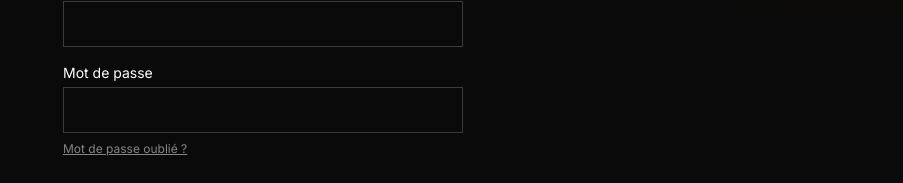
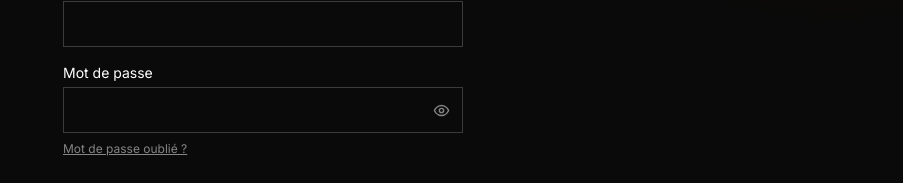
Before and after one commit to adefal849/marketplace-v1, a Next.js app: page /connexion in a window 1280 px wide. Shown: the part 357-540 px from the top of the page, without its empty margins (377-1280 px from the left). Built offline with nearby package versions, Linux system fonts and the light colour scheme; no server answers.

Commit message:
Fix scroll bloqué connexion/inscription + afficher mot de passe

```diff
--- a/app/(auth)/connexion/page.js
+++ b/app/(auth)/connexion/page.js
@@ -3,6 +3,7 @@
 import { useState } from "react";
 import { useRouter } from "next/navigation";
 import Link from "next/link";
+import { Eye, EyeOff } from "lucide-react";
 import BackButton from "../../BackButton";
 import GoogleSignIn from "../../GoogleSignIn";
 import LogoDivineHarvest from "../../LogoDivineHarvest";
@@ -12,6 +13,7 @@ export default function Connexion() {
   const [form, setForm] = useState({ email: "", motDePasse: "" });
   const [erreur, setErreur] = useState("");
   const [chargement, setChargement] = useState(false);
+  const [motDePasseVisible, setMotDePasseVisible] = useState(false);
 
   async function onSubmit(e) {
     e.preventDefault();
@@ -37,11 +39,15 @@ export default function Connexion() {
   }
 
   return (
-    <main className="relative min-h-screen overflow-hidden bg-ink text-paper">
-      <div
-        aria-hidden
-        className="pointer-events-none absolute -right-32 -top-32 h-96 w-96 rounded-full bg-accent opacity-25 blur-3xl"
-      />
+    <main className="relative min-h-screen bg-ink text-paper">
+      {/* overflow-hidden est ici, sur ce conteneur décoratif seulement — pas
+          sur <main> : le mettre sur toute la page empêchait de faire défiler
+          l'écran quand le formulaire dépassait la hauteur visible (clavier
+          ouvert sur mobile, message d'erreur en plus...), ce qui donnait
+          l'impression que la page était "bloquée". */}
+      <div className="pointer-events-none absolute inset-0 overflow-hidden" aria-hidden>
+        <div className="absolute -right-32 -top-32 h-96 w-96 rounded-full bg-accent opacity-25 blur-3xl" />
+      </div>
 
       <div className="relative mx-auto flex min-h-screen max-w-md flex-col px-6 py-16">
         <BackButton secours="/" texte="Accueil" />
@@ -82,13 +88,23 @@ export default function Connexion() {
 
           <label className="flex flex-col gap-1 text-sm">
             Mot de passe
-            <input
-              required
-              type="password"
-              className="border border-paper/20 bg-transparent px-3 py-3 outline-none focus:border-accent"
-              value={form.motDePasse}
-              onChange={(e) => setForm({ ...form, motDePasse: e.target.value })}
-            />
+            <div className="flex items-center border border-paper/20 focus-within:border-accent">
+              <input
+                required
+                type={motDePasseVisible ? "text" : "password"}
+                className="w-full bg-transparent px-3 py-3 outline-none"
+                value={form.motDePasse}
+                onChange={(e) => setForm({ ...form, motDePasse: e.target.value })}
+              />
+              <button
+                type="button"
+                onClick={() => setMotDePasseVisible(!motDePasseVisible)}
+                aria-label={motDePasseVisible ? "Masquer le mot de passe" : "Afficher le mot de passe"}
+                className="px-3 text-paper/50 hover:text-paper"
+              >
+                {motDePasseVisible ? <EyeOff size={17} /> : <Eye size={17} />}
+              </button>
+            </div>
           </label>
 
           <Link href="/mot-de-passe-oublie" className="-mt-2 self-start text-xs text-paper/50 underline">
--- a/app/(auth)/inscription/page.js
+++ b/app/(auth)/inscription/page.js
@@ -3,6 +3,7 @@
 import { useState } from "react";
 import { useRouter } from "next/navigation";
 import Link from "next/link";
+import { Eye, EyeOff } from "lucide-react";
 import BackButton from "../../BackButton";
 import GoogleSignIn from "../../GoogleSignIn";
 import LogoDivineHarvest from "../../LogoDivineHarvest";
@@ -13,6 +14,7 @@ export default function Inscription() {
   const [form, setForm] = useState({ nom: "", email: "", motDePasse: "", pays: "" });
   const [erreur, setErreur] = useState("");
   const [chargement, setChargement] = useState(false);
+  const [motDePasseVisible, setMotDePasseVisible] = useState(false);
 
   async function onSubmit(e) {
     e.preventDefault();
@@ -38,11 +40,13 @@ export default function Inscription() {
   }
 
   return (
-    <main className="relative min-h-screen overflow-hidden bg-ink text-paper">
-      <div
-        aria-hidden
-        className="pointer-events-none absolute -left-32 -top-32 h-96 w-96 rounded-full bg-accent opacity-25 blur-3xl"
-      />
+    <main className="relative min-h-screen bg-ink text-paper">
+      {/* Voir le même correctif sur /connexion : overflow-hidden déplacé du
+          <main> vers ce conteneur décoratif, pour ne plus bloquer le
+          défilement de la page. */}
+      <div className="pointer-events-none absolute inset-0 overflow-hidden" aria-hidden>
+        <div className="absolute -left-32 -top-32 h-96 w-96 rounded-full bg-accent opacity-25 blur-3xl" />
+      </div>
 
       <div className="relative mx-auto flex min-h-screen max-w-md flex-col px-6 py-16">
         <BackButton secours="/" texte="Accueil" />
@@ -93,14 +97,24 @@ export default function Inscription() {
 
           <label className="flex flex-col gap-1 text-sm">
             Mot de passe
+            <div className="flex items-center border border-paper/20 focus-within:border-accent">
               <input
                 required
-              type="password"
+                type={motDePasseVisible ? "text" : "password"}
                 minLength={6}
-              className="border border-paper/20 bg-transparent px-3 py-3 outline-none focus:border-accent"
+                className="w-full bg-transparent px-3 py-3 outline-none"
                 value={form.motDePasse}
                 onChange={(e) => setForm({ ...form, motDePasse: e.target.value })}
               />
+              <button
+                type="button"
+                onClick={() => setMotDePasseVisible(!motDePasseVisible)}
+                aria-label={motDePasseVisible ? "Masquer le mot de passe" : "Afficher le mot de passe"}
+                className="px-3 text-paper/50 hover:text-paper"
+              >
+                {motDePasseVisible ? <EyeOff size={17} /> : <Eye size={17} />}
+              </button>
+            </div>
           </label>
 
           <label className="flex flex-col gap-1 text-sm">
--- a/app/(auth)/reinitialiser-mot-de-passe/page.js
+++ b/app/(auth)/reinitialiser-mot-de-passe/page.js
@@ -2,6 +2,7 @@
 
 import { Suspense, useState } from "react";
 import { useSearchParams, useRouter } from "next/navigation";
+import { Eye, EyeOff } from "lucide-react";
 import BackButton from "../../BackButton";
 
 function FormulaireReinitialisation() {
@@ -13,6 +14,7 @@ function FormulaireReinitialisation() {
   const [erreur, setErreur] = useState("");
   const [chargement, setChargement] = useState(false);
   const [succes, setSucces] = useState(false);
+  const [motDePasseVisible, setMotDePasseVisible] = useState(false);
 
   async function onSubmit(e) {
     e.preventDefault();
@@ -47,14 +49,24 @@ function FormulaireReinitialisation() {
     <form onSubmit={onSubmit} className="mt-8 flex flex-col gap-4">
       <label className="flex flex-col gap-1 text-sm">
         Nouveau mot de passe
+        <div className="flex items-center border border-line focus-within:border-ink">
           <input
             required
             minLength={6}
-          type="password"
-          className="border border-line px-3 py-2"
+            type={motDePasseVisible ? "text" : "password"}
+            className="w-full px-3 py-2 outline-none"
             value={motDePasse}
             onChange={(e) => setMotDePasse(e.target.value)}
           />
+          <button
+            type="button"
+            onClick={() => setMotDePasseVisible(!motDePasseVisible)}
+            aria-label={motDePasseVisible ? "Masquer le mot de passe" : "Afficher le mot de passe"}
+            className="px-3 text-muted hover:text-ink"
+          >
+            {motDePasseVisible ? <EyeOff size={17} /> : <Eye size={17} />}
+          </button>
+        </div>
       </label>
 
       {erreur && <p className="text-sm">{erreur}</p>}
```
Lines whose indentation alone changed are shown as unchanged.
